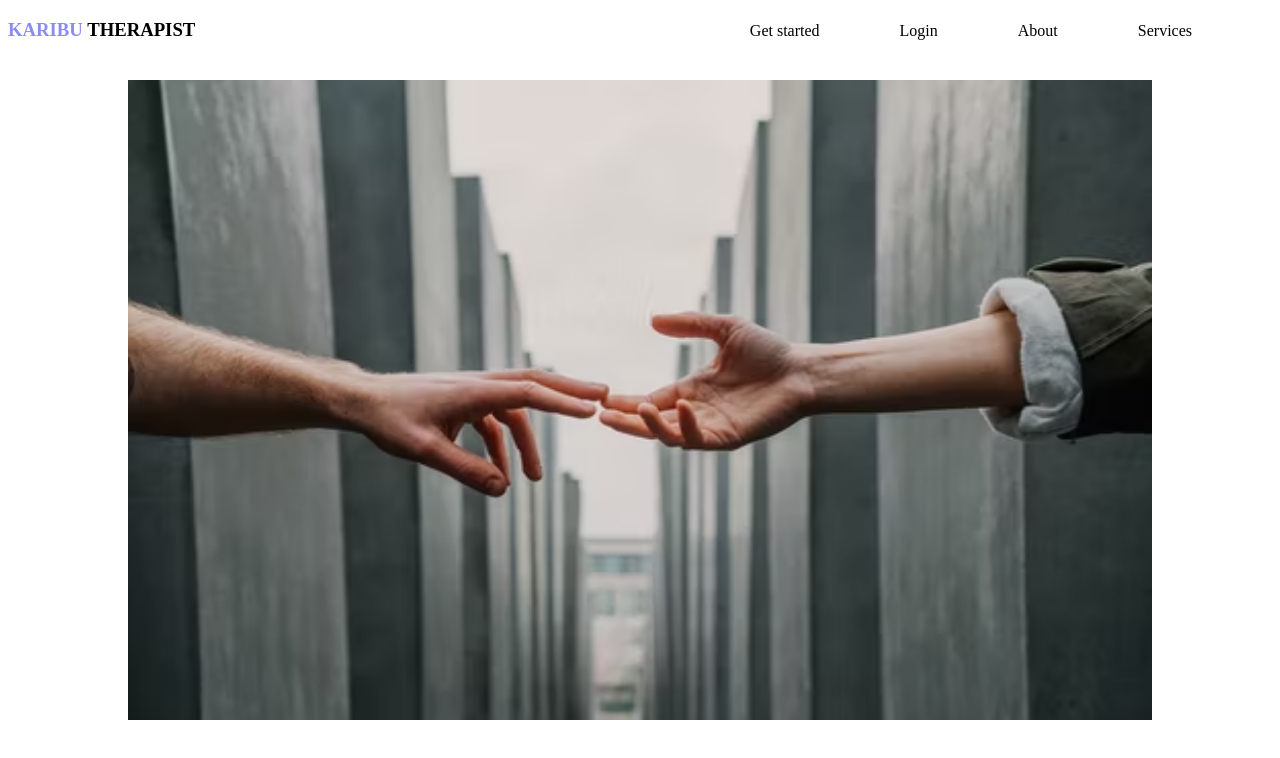
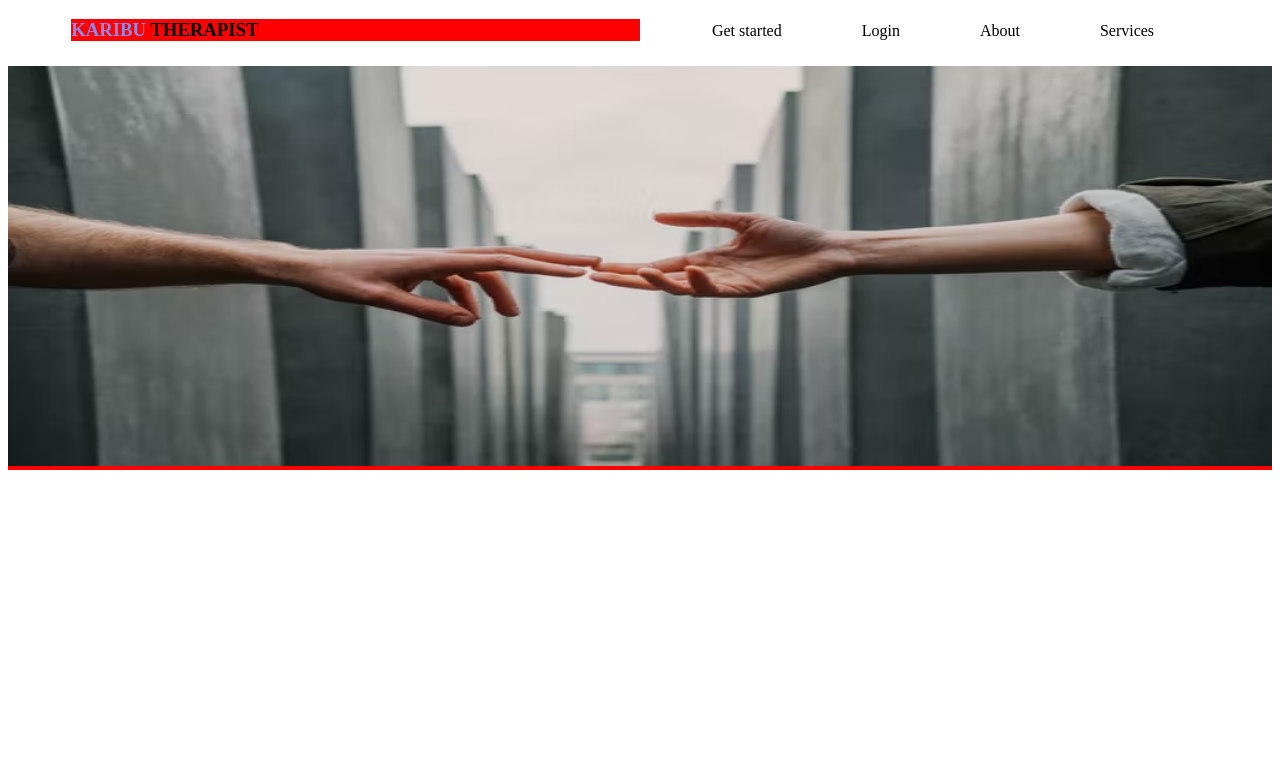
Before and after one commit to ezraa1/karibu, a website: page index.html in a window 1280 px wide. Drawn offline with Linux system fonts and the light colour scheme.

```diff
--- a/index.css
+++ b/index.css
@@ -1,5 +1,6 @@
 .nav{
     margin-top: -3%;
+    margin-right: 3%;
 }
 .nav a{
     float: right;
@@ -9,18 +10,26 @@
    color: black;
 }
 div h3{
+    margin-left: 5%;
+    background-color: red;
+    margin-right: 50%;
 
-    margin-right: 50%;
 }
 h3 span{
     color: light blue;
 }
-body{
+/* .hero-header {
     background-image: url('header.jpg');
     background-repeat: no-repeat;
     background-attachment: fixed;
-    background-size:80%  80% ;
+    background-size:90%  80% ;
     background-position: center;
+   background-color: red;
 
+} */
+.hero-header {
+    background-color: red;
+    margin-top: 5%;
+  margin-right: 0%;
 
 }
--- a/index.html
+++ b/index.html
@@ -1,31 +1,26 @@
 <!DOCTYPE html>
 <html lang="en">
   <head>
-    <meta charset="UTF-8">
-    <meta http-equiv="X-UA-Compatible" content="IE=edge">
-    <meta name="viewport" content="width=device-width, initial-scale=1.0">
+    <meta charset="UTF-8" />
+    <meta http-equiv="X-UA-Compatible" content="IE=edge" />
+    <meta name="viewport" content="width=device-width, initial-scale=1.0" />
     <title>Document</title>
     <script src="index.js"></script>
-    <link rel="stylesheet" href="index.css">
+    <link rel="stylesheet" href="index.css" />
   </head>
   <body>
     <div class="title">
-        <h3> <span style="color: rgb(140, 140, 240);">KARIBU</span> THERAPIST</h3>
+      <h3><span style="color: rgb(140, 140, 240)">KARIBU</span> THERAPIST</h3>
     </div>
 
     <div class="nav">
-
       <a href="#">Services</a>
       <a href="#">About</a>
       <a href="#">Login</a>
       <a href="#">Get started</a>
     </div>
     <div class="hero-header">
-        <!-- <img src="/assets/header.jpg" alt="therapy"> -->
+      <img src="/assets/header.jpg" width="100%" height="400px" alt="therapy" />
     </div>
-
-
-
-
   </body>
 </html>
```
Also changed, not shown: assets/header.jpg (renamed from header.jpg). Lines whose indentation alone changed are shown as unchanged.
